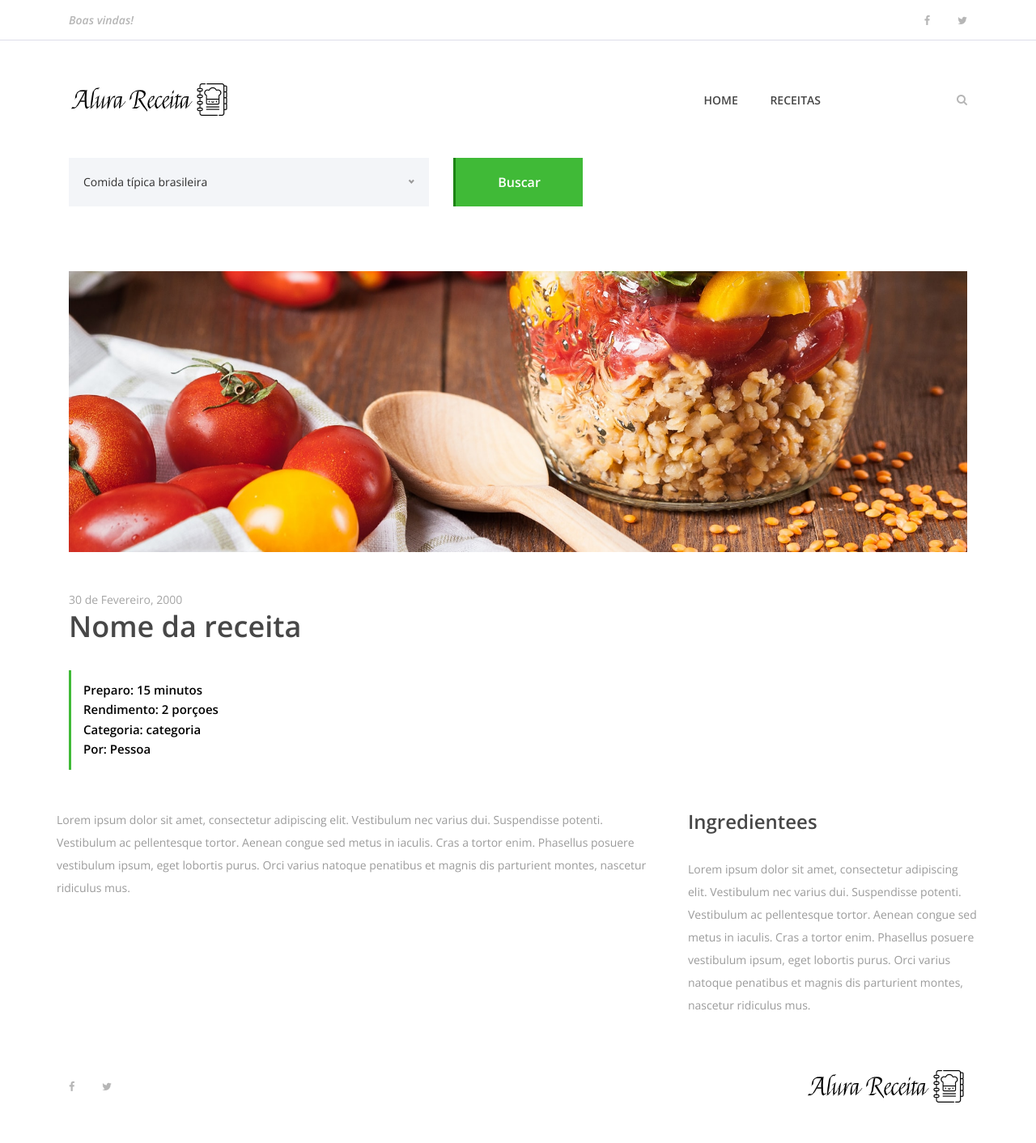
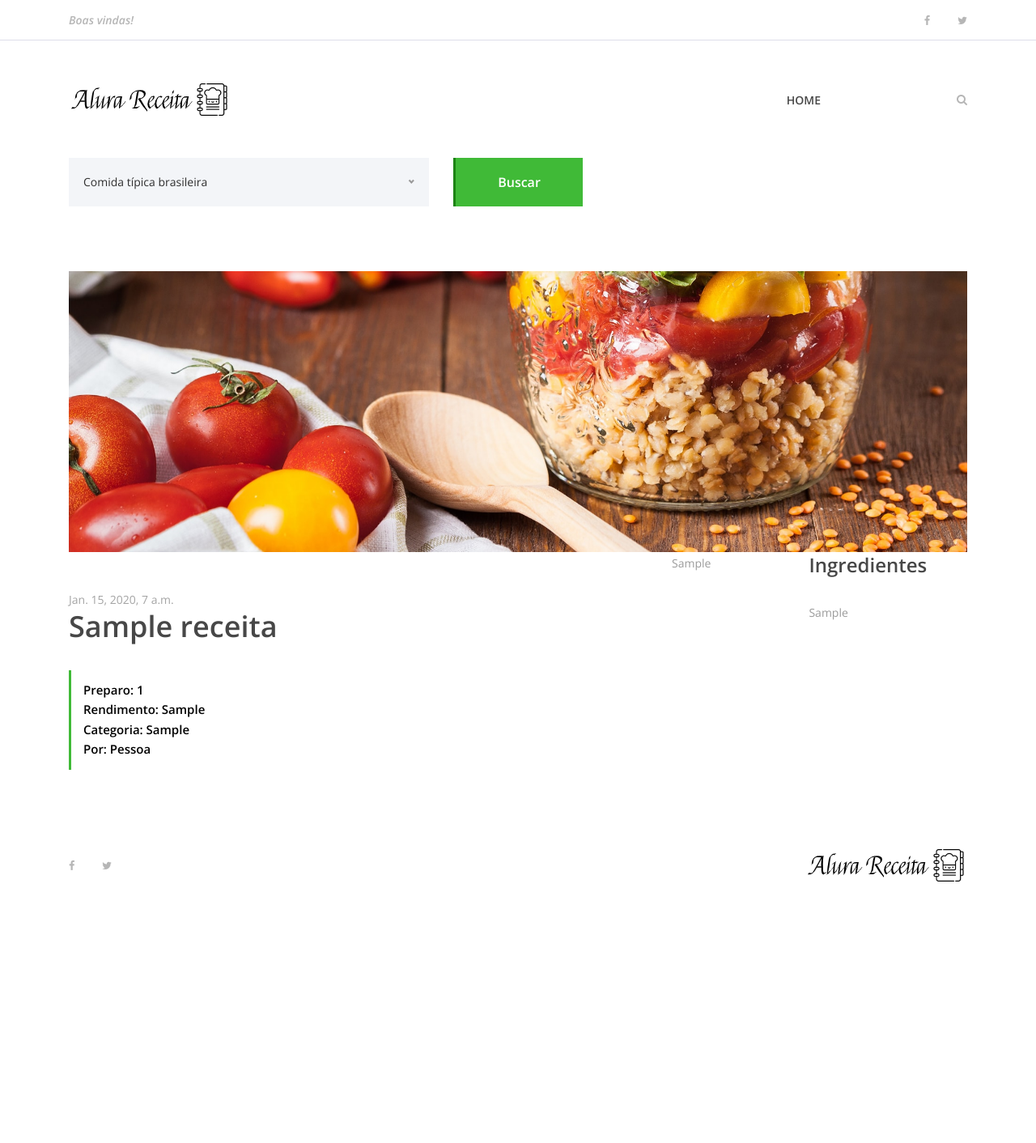
Before and after one commit to amandazk/curso-django, a Django app: template receitas/templates/receita.html in a window 1280 px wide. Shown: the whole page at 81% size. After the commit the page ends 1089 px from the top, so only its background shows below. Run offline with Django 3.2, Linux system fonts and the light colour scheme; the template is opened without the code that fills it: values that come from a table or form of the project are taken from there, others are empty; tables that the repository leaves empty hold one stand-in row (values such as "Sample post"); some libraries are stand-ins or nearby versions.

Commit message:
parâmetro na url

```diff
--- a/receitas/templates/index.html
+++ b/receitas/templates/index.html
@@ -37,7 +37,7 @@
                     <div class="single-best-receipe-area mb-30">
                         <img src="{% static 'img/bg-img/foto_receita.png' %}" alt="">
                         <div class="receipe-content">
-                            <a href="receita.html">
+                            <a href="{% url 'receita' receita.id %}">
                                 <h5>{{ receita.nome_receita }}</h5>
                             </a>
                         </div>
--- a/receitas/templates/partials/menu.html
+++ b/receitas/templates/partials/menu.html
@@ -57,7 +57,6 @@
                         <div class="classynav">
                             <ul>
                                 <li><a href="{% url 'index' %}">Home</a></li>
-                                <li><a href="{% url 'receita' %}">Receitas</a></li>
                             </ul>
 
                             <!-- Formulario de busca -->
--- a/receitas/templates/receita.html
+++ b/receitas/templates/receita.html
@@ -64,12 +64,12 @@
                 <div class="row">
                     <div class="col-12 col-md-8">
                         <div class="receipe-headline my-5">
-                            <span>30 de Fevereiro, 2000</span>
-                            <h2>Nome da receita</h2>
+                            <span>{{ receita.data_receita }}</span>
+                            <h2>{{receita.nome_receita}}</h2>
                             <div class="receipe-duration">
-                                <h6>Preparo: 15 minutos</h6>
-                                <h6>Rendimento: 2 porçoes</h6>
-                                <h6>Categoria: categoria</h6>
+                                <h6>Preparo: {{receita.tempo_preparo}}</h6>
+                                <h6>Rendimento: {{receita.rendimento}}</h6>
+                                <h6>Categoria: {{receita.categoria}}</h6>
                                 <h6>Por: Pessoa</h6>
                             </div>
                         </div>
@@ -79,16 +79,16 @@
                     <div class="col-12 col-lg-8">
                         <!-- Single Preparation Step -->
                         <div class="single-preparation-step d-flex">
-                            <p>Lorem ipsum dolor sit amet, consectetur adipiscing elit. Vestibulum nec varius dui. Suspendisse potenti. Vestibulum ac pellentesque tortor. Aenean congue sed metus in iaculis. Cras a tortor enim. Phasellus posuere vestibulum ipsum, eget lobortis purus. Orci varius natoque penatibus et magnis dis parturient montes, nascetur ridiculus mus. </p>
+                            <p>{{receita.modo_preparo}}</p>
                         </div>
                     </div>
 
                     <!-- Ingredientes -->
                     <div class="col-12 col-lg-4">
                         <div class="ingredients">
-                            <h4>Ingredientees</h4>
+                            <h4>Ingredientes</h4>
                             <div class="ingredients">
-                                <p>Lorem ipsum dolor sit amet, consectetur adipiscing elit. Vestibulum nec varius dui. Suspendisse potenti. Vestibulum ac pellentesque tortor. Aenean congue sed metus in iaculis. Cras a tortor enim. Phasellus posuere vestibulum ipsum, eget lobortis purus. Orci varius natoque penatibus et magnis dis parturient montes, nascetur ridiculus mus. </p>
+                                <p>{{receita.ingredientes}}</p>
                             </p>
                             </div>
                         </div>
--- a/receitas/urls.py
+++ b/receitas/urls.py
@@ -3,5 +3,5 @@ from . import views
 
 urlpatterns = [
     path('', views.index, name = 'index'),
-    path('receita', views.receita, name = 'receita')
+    path('<int:receita_id>', views.receita, name = 'receita')
 ]
```
Also changed, not shown: receitas/views.py (+9 -3 lines).
